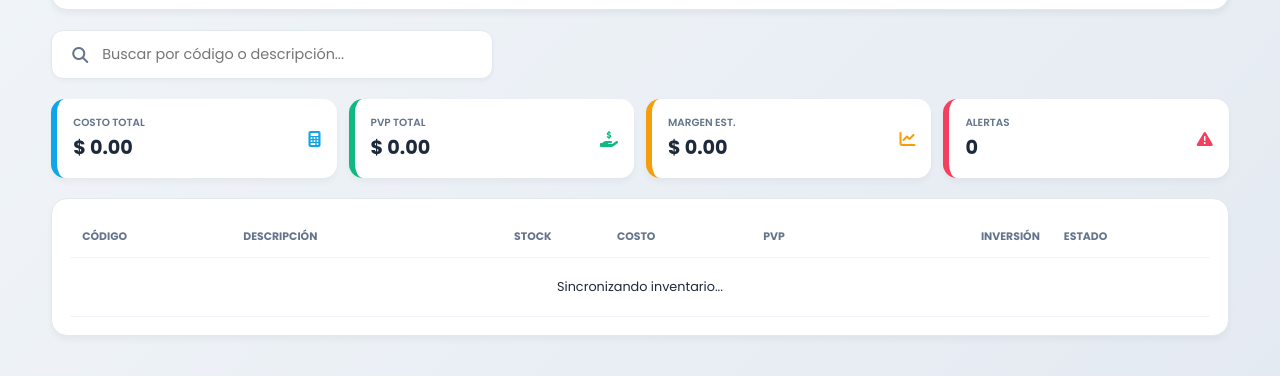
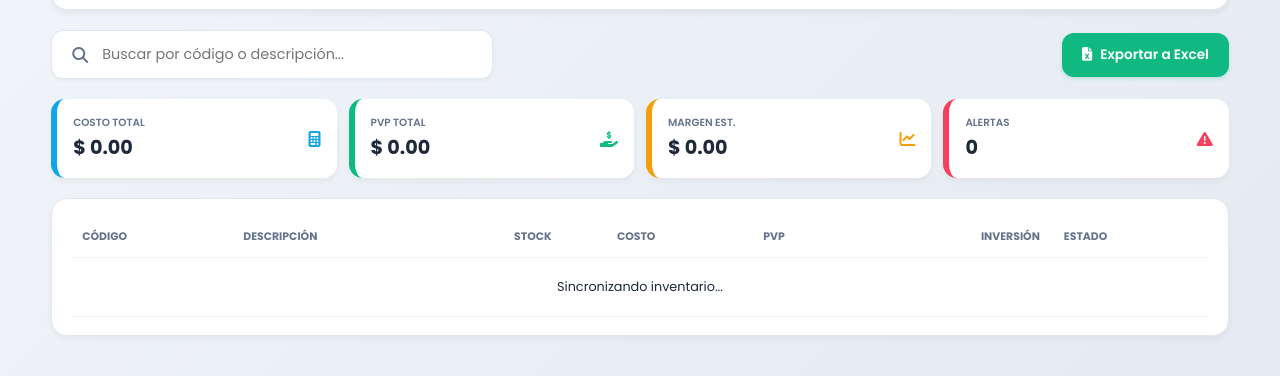
Before and after one commit to sistematikos/youcontrol, a plain HTML site: page sys_v4_listpro.html in a window 1280 px wide. Shown: the part 122-498 px from the top of the page. Drawn offline with Linux system fonts and the light colour scheme.

Commit message:
Update sys_v4_listpro.html

```diff
--- a/sys_v4_listpro.html
+++ b/sys_v4_listpro.html
@@ -6,6 +6,8 @@
     <title>YOU CONTROL | Info Productos</title>
     <link rel="stylesheet" href="https://cdnjs.cloudflare.com/ajax/libs/font-awesome/6.5.1/css/all.min.css">
     <link href="https://fonts.googleapis.com/css2?family=Poppins:wght@400;500;600;700&display=swap" rel="stylesheet">
+    <!-- Librería SheetJS (XLSX) para exportación a Excel -->
+    <script src="https://cdn.jsdelivr.net/npm/xlsx@0.18.5/dist/xlsx.full.min.js"></script>
     <style>
         :root {
             --bg-gradient: linear-gradient(135deg, #F1F5F9 0%, #E2E8F0 100%);
@@ -28,9 +30,13 @@
         .page-title { font-size: 1.2rem; font-weight: 700; margin: 0; }
         .logo-header { height: 100%; width: auto; object-fit: contain; }
 
-        /* BUSCADOR */
-        .search-panel { background: #ffffff; padding: 12px 20px; border-radius: 12px; border: 1px solid #E2E8F0; box-shadow: 0 2px 4px rgba(0,0,0,0.04); display: flex; align-items: center; gap: 12px; margin-bottom: 20px; width: 100%; max-width: 400px; }
-        .search-panel input { border: none; outline: none; font-size: 0.9rem; width: 100%; font-family: 'Poppins', sans-serif; }
+        /* ACCIONES SUPERIORES (BUSCADOR Y BOTÓN EXCEL) */
+        .actions-row { display: flex; justify-content: space-between; align-items: center; gap: 15px; margin-bottom: 20px; flex-wrap: wrap; }
+        .search-panel { background: #ffffff; padding: 12px 20px; border-radius: 12px; border: 1px solid #E2E8F0; box-shadow: 0 2px 4px rgba(0,0,0,0.04); display: flex; align-items: center; gap: 12px; width: 100%; max-width: 400px; }
+        .search-panel input { border: none; outline: none; font-size: 0.9rem; width: 100%; font-family: 'Poppins', sans-serif; background: transparent; }
+
+        .btn-excel { background: var(--emerald); color: white; border: none; padding: 12px 20px; border-radius: 12px; cursor: pointer; font-weight: 600; font-size: 0.85rem; display: flex; align-items: center; gap: 8px; box-shadow: 0 2px 4px rgba(16, 185, 129, 0.2); transition: 0.2s; font-family: 'Poppins', sans-serif; }
+        .btn-excel:hover { background: #059669; transform: translateY(-1px); }
 
         /* TARJETAS (KPIs) */
         .kpi-grid { display: grid; grid-template-columns: repeat(auto-fit, minmax(220px, 1fr)); gap: 12px; margin-bottom: 20px; }
@@ -62,9 +68,15 @@
             <img src="img/logo.png" alt="Logo" class="logo-header">
         </header>
 
-        <div class="search-panel">
-            <i class="fas fa-magnifying-glass" style="color: var(--text-muted);"></i>
-            <input type="text" id="input-busqueda" placeholder="Buscar por código o descripción...">
+        <!-- Barra de acciones: Buscador y Botón de Excel -->
+        <div class="actions-row">
+            <div class="search-panel">
+                <i class="fas fa-magnifying-glass" style="color: var(--text-muted);"></i>
+                <input type="text" id="input-busqueda" placeholder="Buscar por código o descripción...">
+            </div>
+            <button onclick="window.exportarExcel()" class="btn-excel">
+                <i class="fas fa-file-excel"></i> Exportar a Excel
+            </button>
         </div>
 
         <!-- Tarjetas financieras con los IDs originales -->
```
